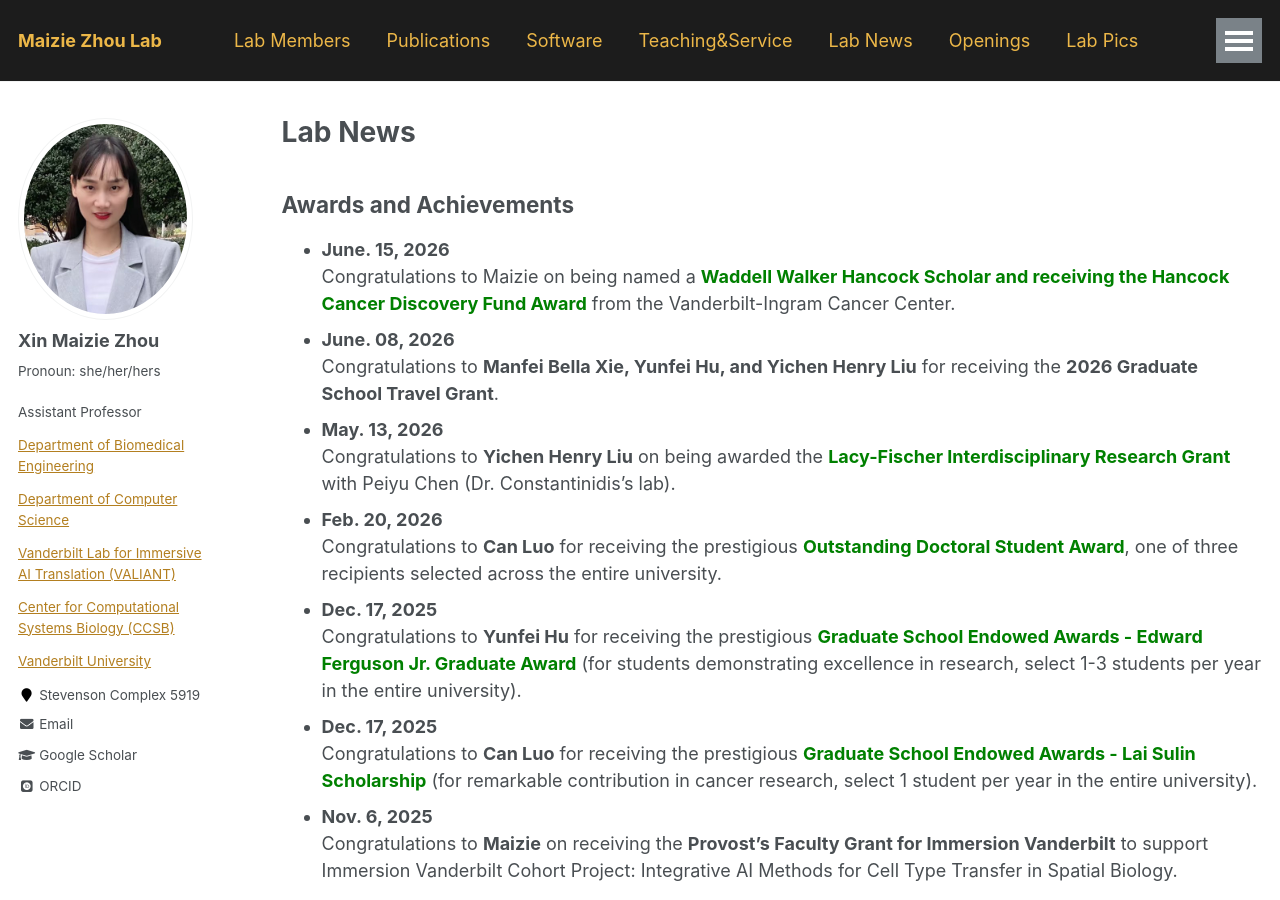
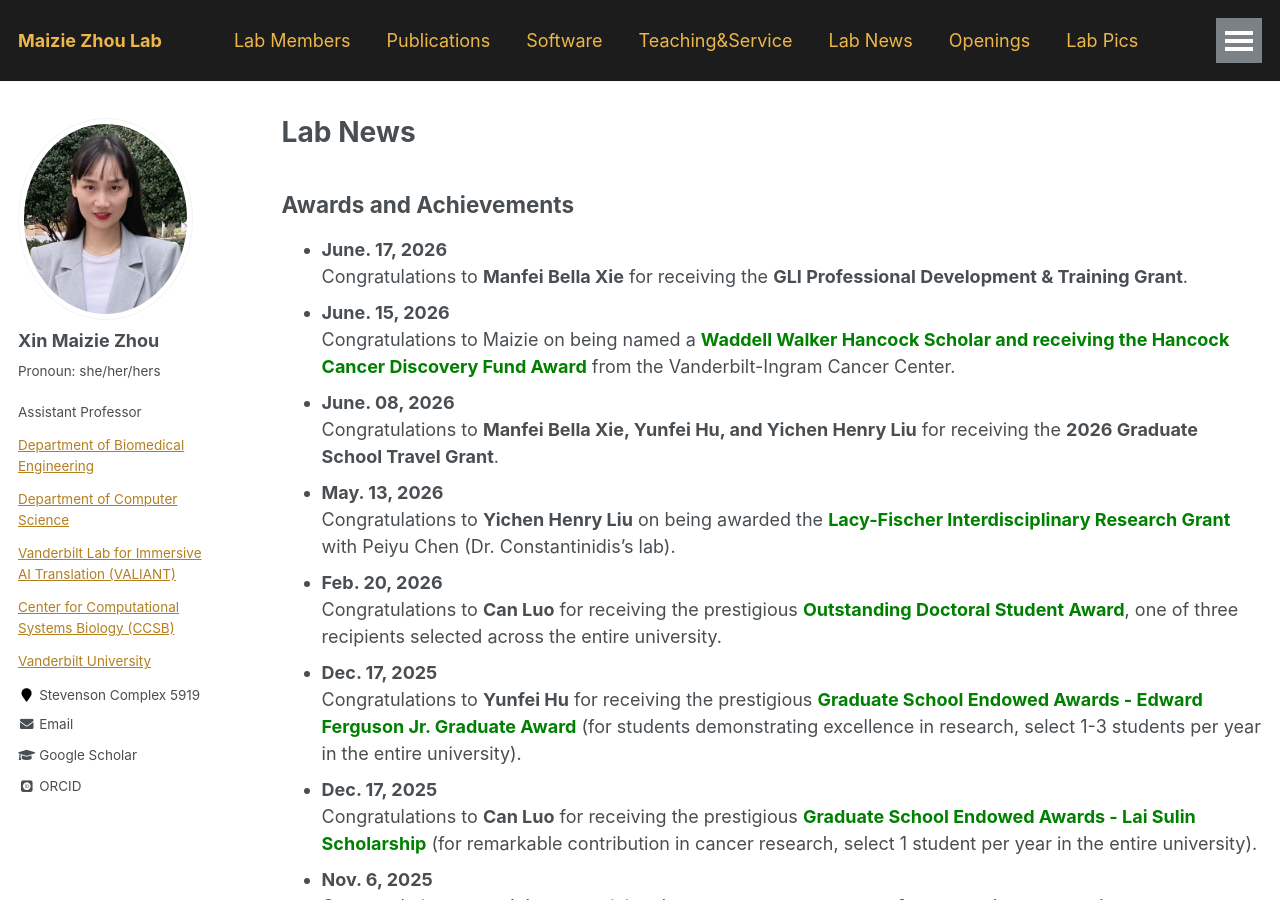
Before and after one commit to maiziezhoulab/Maiziezhoulab.github.io, a Jekyll site: the page built from _pages/LabNews.md, in a window 1280 px wide and 900 px high. Built offline with Jekyll 4.4.1, drawn with Linux system fonts in a browser that asks for light colours; some web fonts are replaced.

Commit message:
Update LabNews.md

```diff
--- a/_pages/LabNews.md
+++ b/_pages/LabNews.md
@@ -6,6 +6,8 @@ author_profile: true
 ---
 
 ## Awards and Achievements
+- **June. 17, 2026**
+  Congratulations to **Manfei Bella Xie** for receiving the **GLI Professional Development & Training Grant**.
 - **June. 15, 2026**
   Congratulations to Maizie on being named a <span style="color:green;"><strong>Waddell Walker Hancock Scholar and receiving the Hancock Cancer Discovery Fund Award</strong></span> from the Vanderbilt-Ingram Cancer Center.
 - **June. 08, 2026**
```
